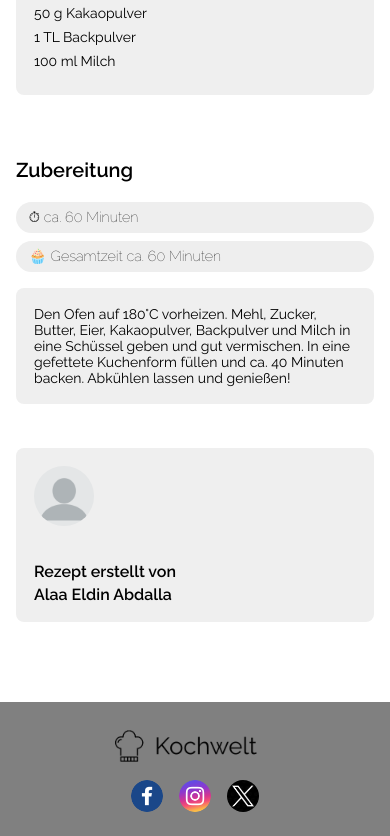
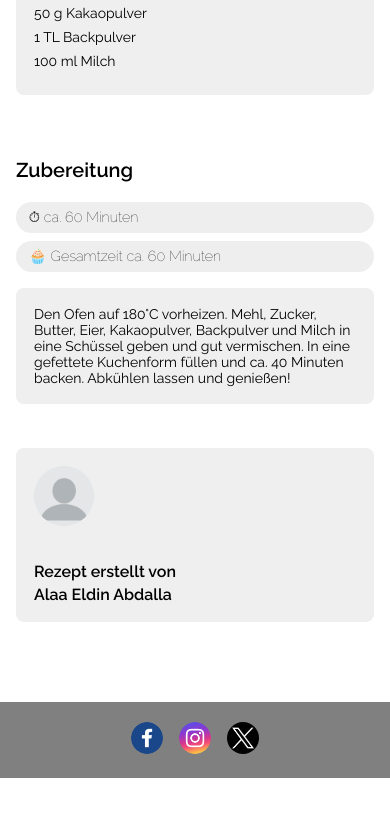
Before and after one commit to amin50900/ProjektKochwelt, a plain HTML site: page rezept-aea.html in a window 390 px wide. Shown: the part 650-1486 px from the top of the page. After the commit the page ends 1428 px from the top, so only its background shows below. Drawn offline with Linux system fonts and the light colour scheme.

Commit message:
Logo im Footer Disolay-Größe unter 450px angepasst.

```diff
--- a/style-rezept-aea.css
+++ b/style-rezept-aea.css
@@ -7,7 +7,9 @@ body {
   margin: 0;
 }
 
-span, p, li {
+span,
+p,
+li {
   font-size: 14px;
 }
 
@@ -28,7 +30,6 @@ input {
   padding: 6px;
   border: none;
 }
-
 
 /* ========================
    Header mit Navigation
@@ -65,7 +66,6 @@ header img {
   text-underline-offset: 7px;
 }
 
-
 /* ========================
    Rezept Headerbereich
    ======================== */
@@ -76,7 +76,7 @@ header img {
   box-shadow: 0 1px 0 rgba(0, 0, 0, 0.1);
 }
 
- .rezept-header h1 {
+.rezept-header h1 {
   font-size: 2rem;
   margin-bottom: 1.5rem;
 }
@@ -101,7 +101,6 @@ header img {
   border-radius: 20px;
   font-size: 0.9rem;
 }
-
 
 /* ========================
    Zutatenbereich
@@ -129,7 +128,6 @@ header img {
   margin-bottom: 0.5rem;
 }
 
-
 /* ========================
    Zubereitungsbereich
    ======================== */
@@ -155,7 +153,6 @@ header img {
   padding: 18px;
   border-radius: 8px;
 }
-
 
 /* ========================
    Autorenbereich
@@ -189,7 +186,6 @@ header img {
   margin-bottom: 0.3rem;
 }
 
-
 /* ========================
    Footerbereich
    ======================== */
@@ -221,11 +217,9 @@ footer {
   border-radius: 50%;
 }
 
-
 /* ========================
    Responsive Anpassung
    ======================== */
-
 
 /* ≤ 1440px: Desktop/Notebook */
 @media (max-width: 1440px) {
@@ -332,7 +326,7 @@ footer {
   }
 
   .footer-img {
-    width: 160px;
+    display: none;
   }
 
   footer {
```
